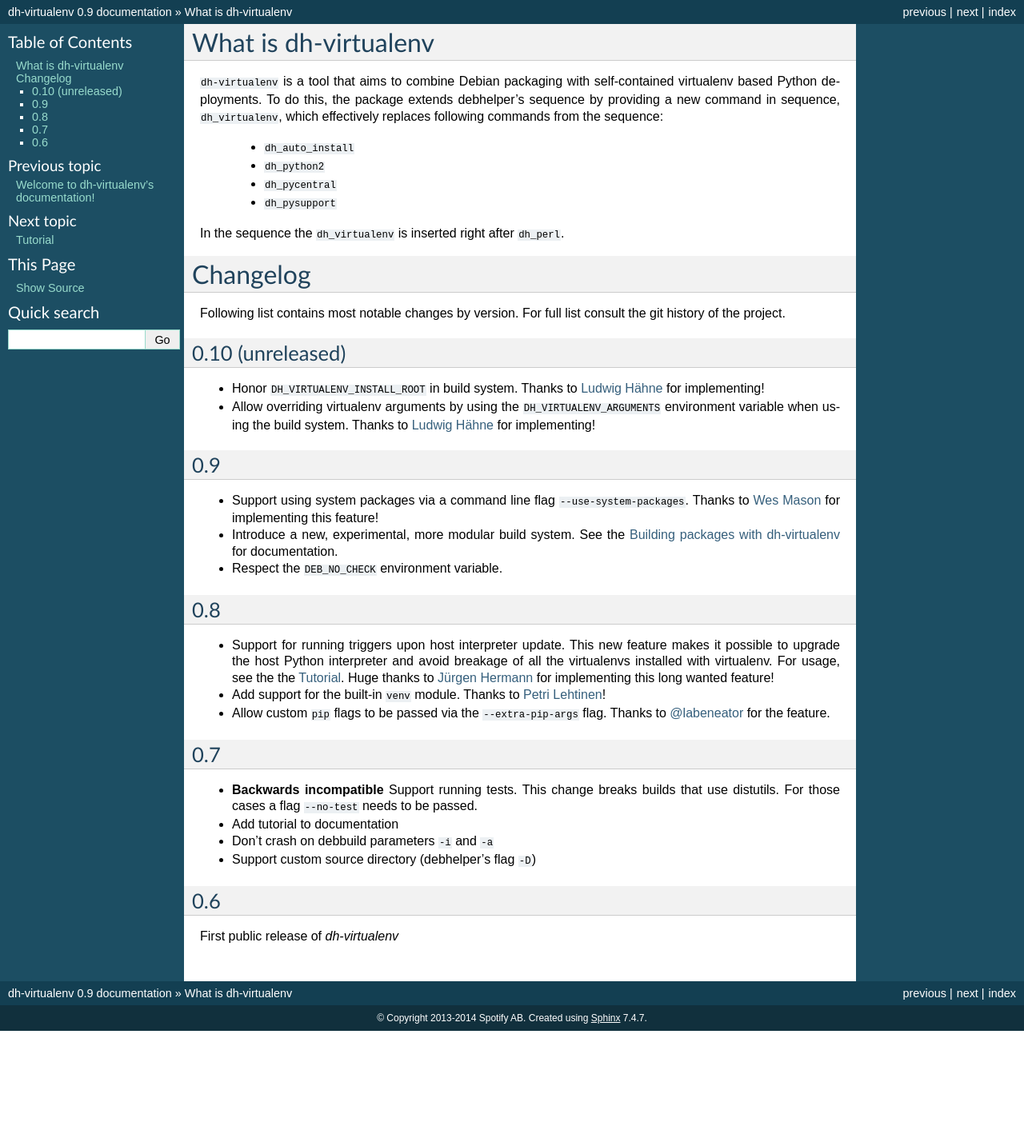
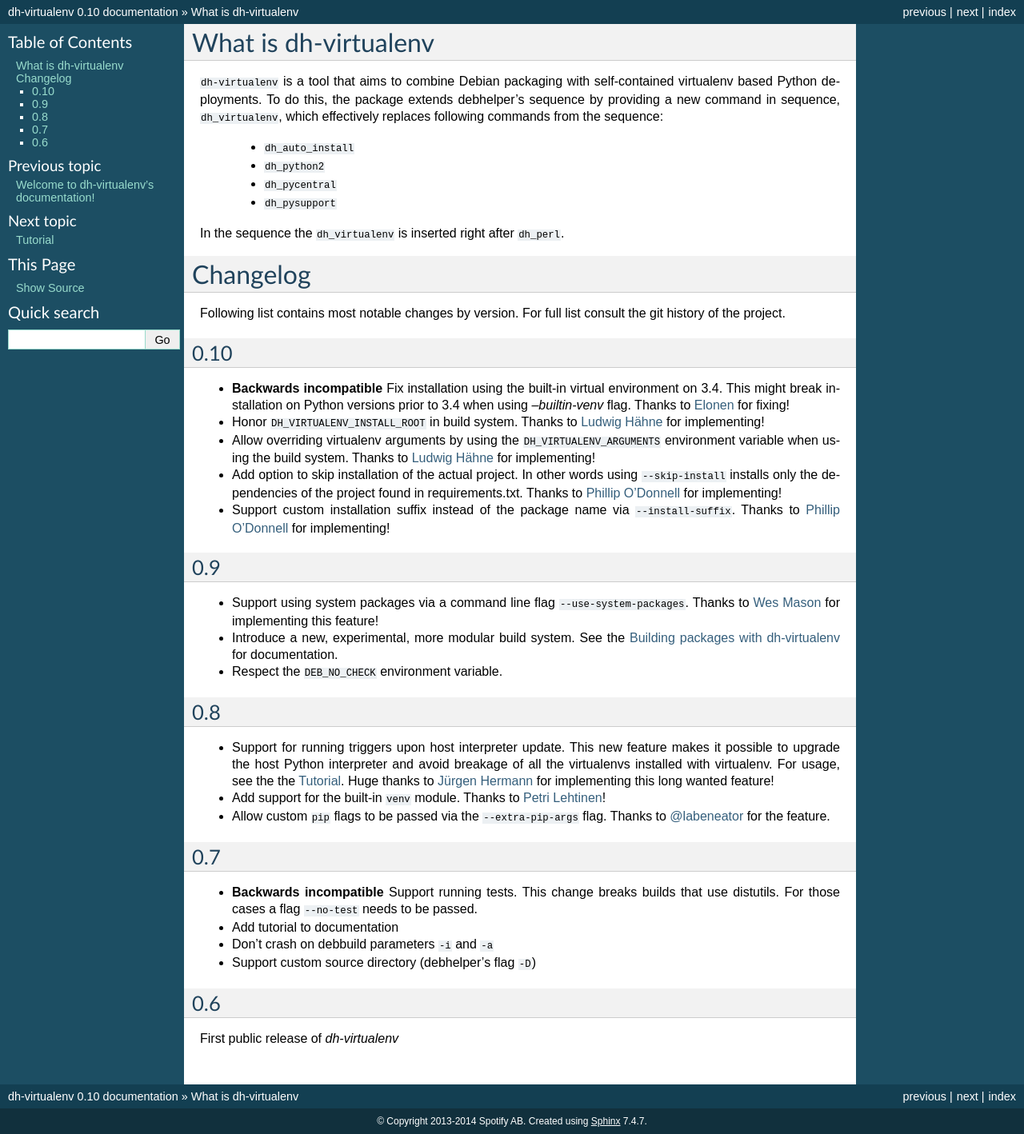
Before and after one commit to spotify/dh-virtualenv, a Sphinx documentation site: the page built from doc/info.rst, in a window 1280 px wide. Shown: the whole page at 80% size. Built offline with Sphinx 7.4.7, drawn with Linux system fonts in a browser that asks for light colours; before the commit the page ends 1289 px from its top, so only the background shows below that.

```diff
--- a/doc/conf.py
+++ b/doc/conf.py
@@ -48,9 +48,9 @@ copyright = u'2013-2014 Spotify AB'
 # built documents.
 #
 # The short X.Y version.
-version = '0.9'
+version = '0.10'
 # The full version, including alpha/beta/rc tags.
-release = '0.9'
+release = '0.10'
 
 # The language for content autogenerated by Sphinx. Refer to documentation
 # for a list of supported languages.
--- a/doc/info.rst
+++ b/doc/info.rst
@@ -24,15 +24,27 @@ In the sequence the ``dh_virtualenv`` is inserted right after
 Following list contains most notable changes by version. For full list
 consult the git history of the project.
 
-0.10 (unreleased)
-=================
+0.10
+====
 
+* **Backwards incompatible** Fix installation using the built-in
+  virtual environment on 3.4. This might break installation on Python
+  versions prior to 3.4 when using `--builtin-venv` flag. Thanks to
+  `Elonen <https://github.com/elonen>`_ for fixing!
 * Honor ``DH_VIRTUALENV_INSTALL_ROOT`` in build system. Thanks to
   `Ludwig Hähne <https://github.com/Pankrat>`_ for implementing!
 * Allow overriding virtualenv arguments by using the
   ``DH_VIRTUALENV_ARGUMENTS`` environment variable when using the
   build system. Thanks to `Ludwig Hähne <https://github.com/Pankrat>`_
   for implementing!
+* Add option to skip installation of the actual project. In other
+  words using ``--skip-install`` installs only the dependencies of the
+  project found in requirements.txt. Thanks to `Phillip
+  O'Donnell <https://github.com/phillipod>`_ for implementing!
+* Support custom installation suffix instead of the package name via
+  ``--install-suffix``. Thanks to `Phillip
+  O'Donnell <https://github.com/phillipod>`_ for implementing!
+
 
 0.9
 ===
```
Also changed, not shown: 2 other files.
